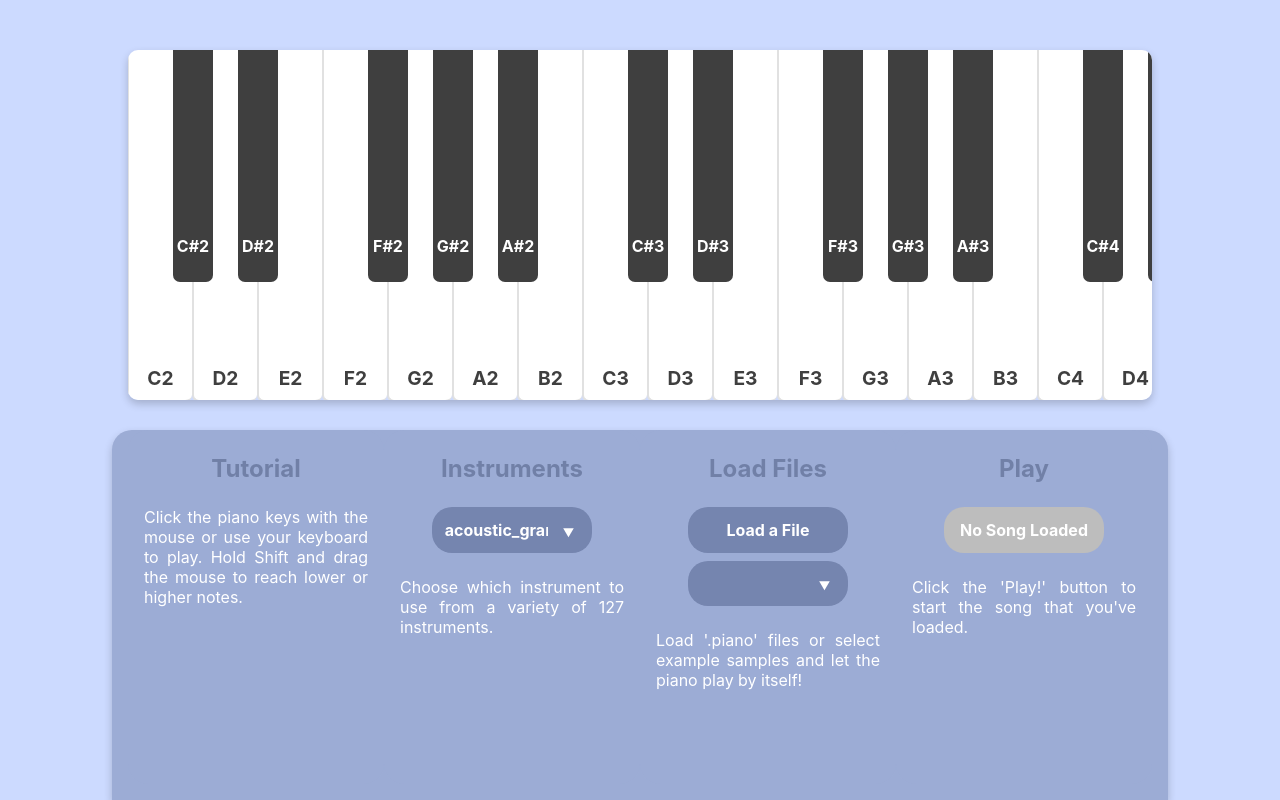
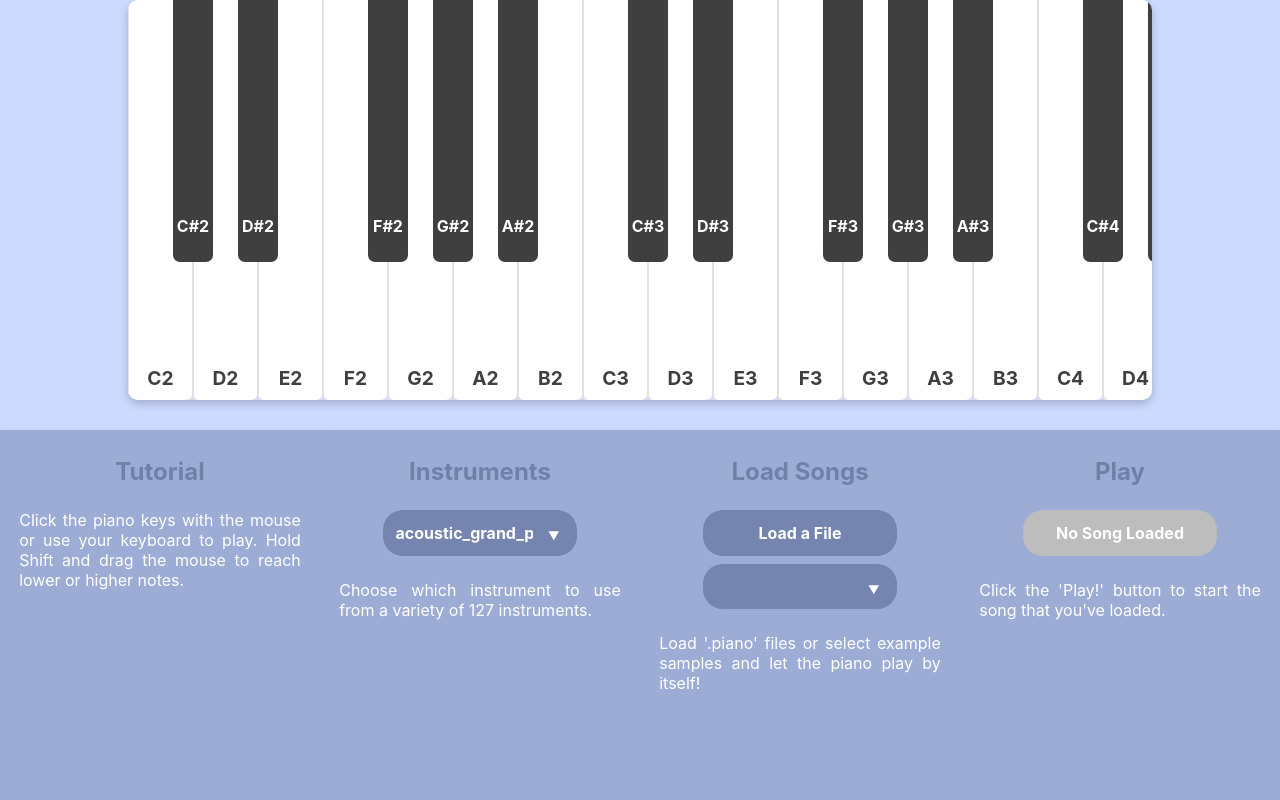
Before and after one commit to ArthurSudbrackIbarra/Piano-App, a React (Create React App) app: page / in a window 1280 px wide. Built offline with nearby package versions, Linux system fonts and the light colour scheme; what soundfont-player would draw is missing.

Commit message:
Experiments.

```diff
--- a/src/components/App/App.tsx
+++ b/src/components/App/App.tsx
@@ -76,7 +76,7 @@ function App() {
             />
           </MenuOption>
           <MenuOption
-            title="Load Files"
+            title="Load Songs"
             description="Load '.piano' files or select example samples and let the piano play by itself!"
           >
             <MenuButton
--- a/src/components/BlackKey/BlackKey.module.css
+++ b/src/components/BlackKey/BlackKey.module.css
@@ -7,7 +7,7 @@
     right: -21px;
     background-color: #3f3f3f;
     width: 8px;
-    height: 200px;
+    height: 230px;
     padding: 1rem;
     border-radius: 0 0 7px 7px;
     z-index: 100;
--- a/src/components/MenuBox/MenuBox.module.css
+++ b/src/components/MenuBox/MenuBox.module.css
@@ -1,12 +1,11 @@
 .box {
-    width: 80%;
-    background-color: #f2f2f2;
+    width: 100%;
     box-shadow: 0 4px 8px 0 rgba(0, 0, 0, 0.2);
     display: flex;
     flex-grow: 1;
-    border-radius: 20px 20px 0 0;
     background-color: #9cacd5;
-    padding: 0 1rem 1rem 1rem;
+    max-height: 400px;
+    margin-top: auto;
 }
 .box p {
     margin: 0;
--- a/src/components/MenuOption/MenuOption.module.css
+++ b/src/components/MenuOption/MenuOption.module.css
@@ -5,7 +5,7 @@
     align-items: center;
     background-color: #9cacd5;
     color: white;
-    padding: 1rem;
+    padding: 1.2rem;
     text-align: justify;
     border-radius: 20px;
 }
--- a/src/components/Piano/Piano.module.css
+++ b/src/components/Piano/Piano.module.css
@@ -4,7 +4,7 @@
     overflow: hidden;
     cursor: grab;
     border-radius: 10px;
-    margin-top: 50px;
+    margin-top: auto;
     margin-bottom: 30px;
     box-shadow: 0 4px 8px 0 rgba(0, 0, 0, 0.2);
 }
--- a/src/components/WhiteKey/WhiteKey.module.css
+++ b/src/components/WhiteKey/WhiteKey.module.css
@@ -5,7 +5,7 @@
 .wrapper, .key {
     display: inline-flex;
     width: 65px;
-    height: 350px;
+    height: 400px;
 }
 .key {
     background-color: #ffffff;
```
